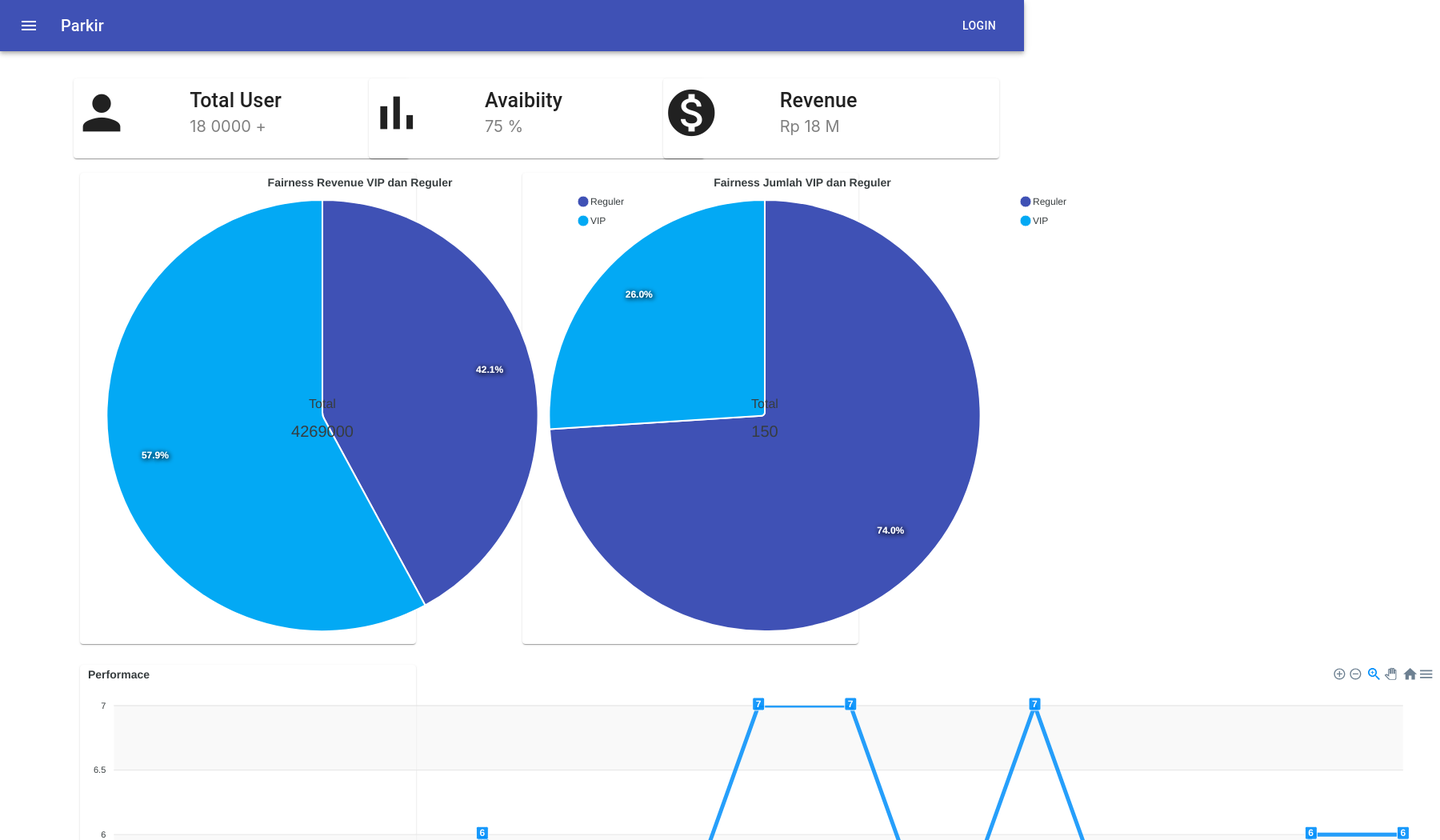
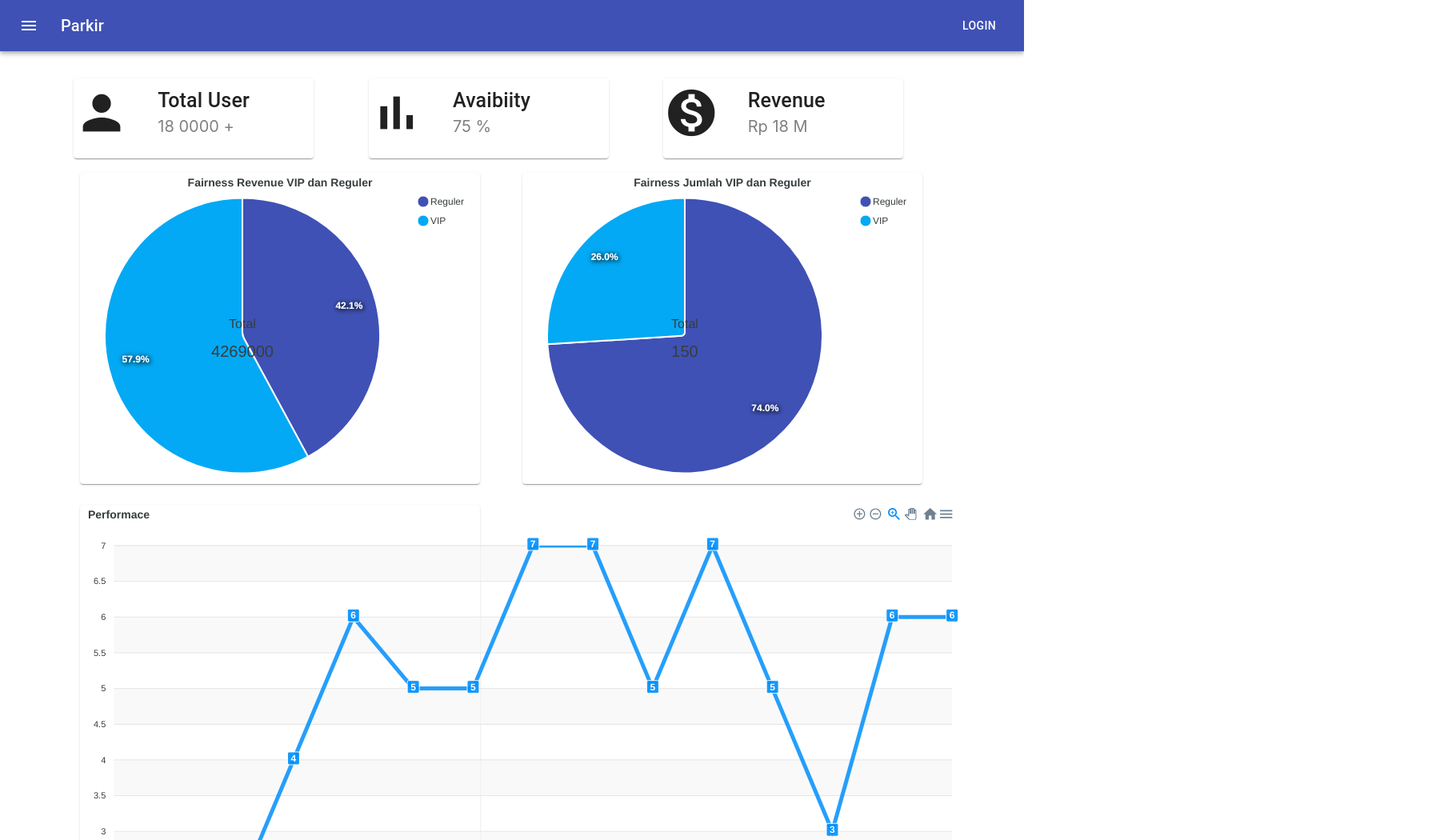
Before and after one commit to badrus123/Frontend-Chart-Parkir, a React (Create React App) app: page / in a window 1280 px wide. Shown: the top 1050 px of the page at 80% size, 1800 px wide, since content can reach past the window. Built offline with nearby package versions, Linux system fonts and the light colour scheme.

Commit message:
responsive

```diff
--- a/src/pages/Home.jsx
+++ b/src/pages/Home.jsx
@@ -15,7 +15,10 @@ const useStyles = makeStyles(theme => ({
       width: '500px',
     },
     [theme.breakpoints.up('lg')]: {
-      width: '420px',
+      width: '500px',
+    },
+    [theme.breakpoints.up('xl')]: {
+      width: '700px',
     },
   },
   rootPaper: {
@@ -30,7 +33,11 @@ const useStyles = makeStyles(theme => ({
       height: '70px',
     },
     [theme.breakpoints.up('lg')]: {
-      width: '420px',
+      width: '300px',
+      height: '100px',
+    },
+    [theme.breakpoints.up('xl')]: {
+      width: '550px',
       height: '100px',
     },
   },
@@ -89,6 +96,12 @@ const useStyles = makeStyles(theme => ({
       gridGap: '30px',
       paddingLeft: '100px',
     },
+    [theme.breakpoints.up('xl')]: {
+      display: 'grid',
+      gridTemplateColumns: 'auto auto auto auto',
+      gridGap: '30px',
+      paddingLeft: '100px',
+    },
   },
   chartPie: {
     [theme.breakpoints.down('sm')]: {
@@ -98,6 +111,9 @@ const useStyles = makeStyles(theme => ({
       width: '400px',
     },
     [theme.breakpoints.up('lg')]: {
+      width: '500px',
+    },
+    [theme.breakpoints.up('xl')]: {
       width: '700px',
     },
   },
@@ -109,6 +125,9 @@ const useStyles = makeStyles(theme => ({
       width: '1000px',
     },
     [theme.breakpoints.up('lg')]: {
+      width: '1100px',
+    },
+    [theme.breakpoints.up('xl')]: {
       width: '1700px',
     },
   },
@@ -122,6 +141,10 @@ const useStyles = makeStyles(theme => ({
       marginTop: '30px',
     },
     [theme.breakpoints.up('lg')]: {
+      width: '1100px',
+      marginTop: '30px',
+    },
+    [theme.breakpoints.up('xl')]: {
       width: '1700px',
       marginTop: '30px',
     },
```
